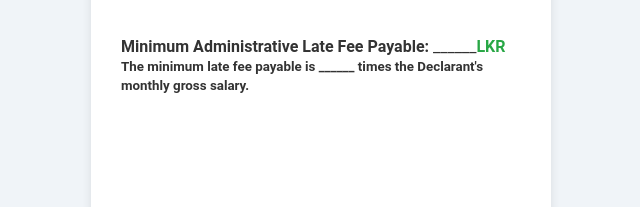
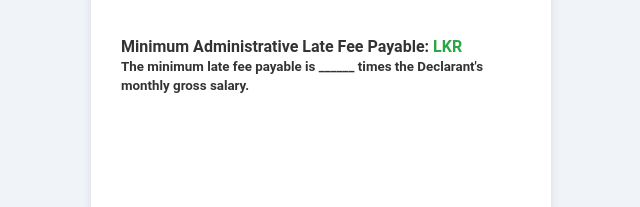
Before and after one commit to VeriteIT/Asset_declaration_fee_PFP, a plain HTML site: page index.html in a window 1280 px wide. Shown: the part 443-650 px from the top of the page, 319-959 px from the left. Drawn offline with nearby package versions, Linux system fonts and the light colour scheme.

Commit message:
Update index.html

```diff
--- a/index.html
+++ b/index.html
@@ -25,7 +25,7 @@
         <button onclick="calculateFee()">Calculate Fee</button>
 
         <div id="result">
-            <p><strong>Minimum Administrative Late Fee Payable:</strong> <span id="fee" style="color: #28a745;"></span>______<span id="currency">LKR</span></p>
+            <p><strong>Minimum Administrative Late Fee Payable:</strong> <span id="fee" style="color: #28a745;"></span>  <span id="currency">LKR</span></p>
             <p><small><strong>The minimum late fee payable is <span id="multiple">______</span> times the Declarant's monthly gross salary.</strong></small></p>
         </div>
 
```
